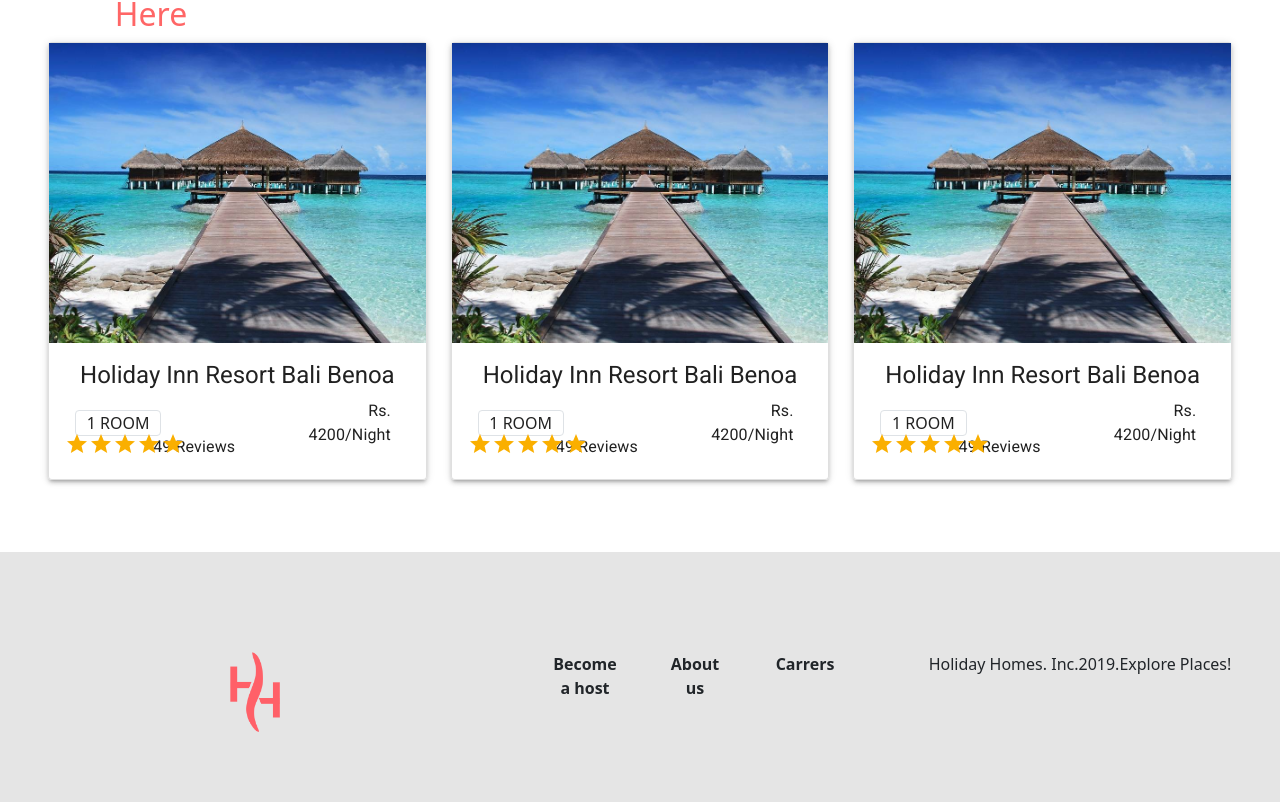
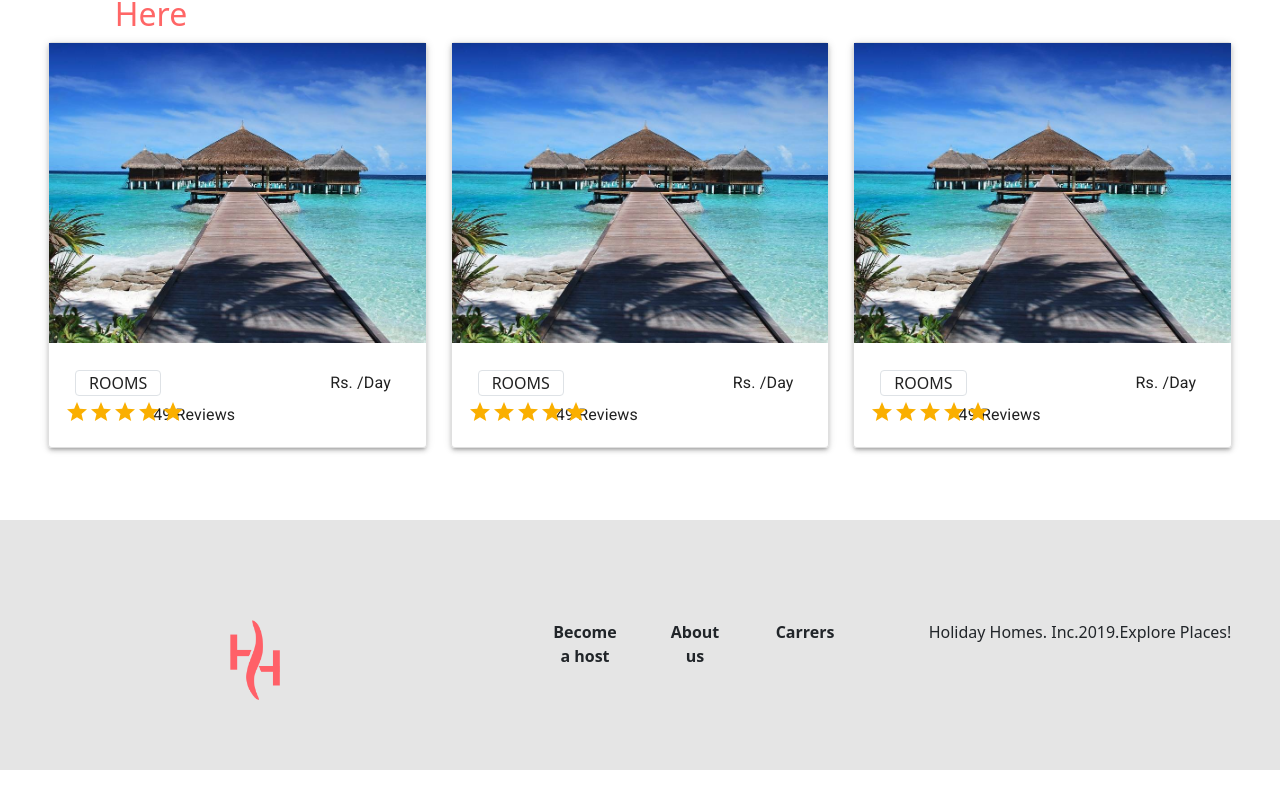
Before and after one commit to Anurag-Kishor/HolidayHomes, a React (Create React App) app in the folder frontend/my-app/: page /search in a window 1280 px wide. Shown: the part 731-1533 px from the top of the page. After the commit the page ends 1501 px from the top, so only its background shows below. Built offline with nearby package versions, Linux system fonts and the light colour scheme.

Commit message:
Added some code and params for newest additions along with actions

```diff
--- a/frontend/my-app/src/Components/RentalCard.js
+++ b/frontend/my-app/src/Components/RentalCard.js
@@ -10,7 +10,7 @@
 import { Card, Col, Row } from "react-bootstrap";
 import resortPhoto from "../assets/pixabay_maldives-1200.jpg";
 
-const RentalCard = () => {
+const RentalCard = (props) => {
   return (
     <Paper elevation={3}>
       <Card sx={{ maxWidth: 345 }}>
@@ -23,7 +23,7 @@
           />
           <CardContent>
             <Typography gutterBottom variant="h5" component="div">
-              Holiday Inn Resort Bali Benoa
+              {props.name}
             </Typography>
             <Row
               style={{
@@ -38,11 +38,11 @@
                 className="border rounded"
                 style={{ marginLeft: 10 }}
               >
-                1 ROOM
+                {props.noOfRooms} ROOMS
               </Col>
               <Col md={{ span: 3, offset: 5 }}>
                 <Typography variant="body1" align="right">
-                  Rs. 4200/Night
+                  Rs. {props.pricePerDay}/Day
                 </Typography>
               </Col>
             </Row>
--- a/frontend/my-app/src/Screens/HomeScreen.js
+++ b/frontend/my-app/src/Screens/HomeScreen.js
@@ -72,12 +72,12 @@
         </Col>
         <Col md={{ span: 2, offset: 8 }}>
           <Row>
-            <h3>See All</h3>
+            <button>See All</button>
           </Row>
         </Col>
       </Row>
       <Row className="px-5 mb-5 row__allow__gutter">
-        <Col>
+        {/* <Col>
           <RentalCard />
         </Col>
         <Col>
@@ -85,11 +85,24 @@
         </Col>
         <Col>
           <RentalCard />
-        </Col>
+        </Col> */}
         {newestAdditions.map((newestAddition, index) => {
           return index <= 2 ? (
-            <Col>
-              <RentalCard />
+            <Col key={newestAddition.rental_id}>
+              <Link
+                to={{
+                  pathname: "/rentalinfo/",
+                  rentalId: `${newestAddition.rental_id}`,
+                }}
+              >
+                <RentalCard
+                  rental_id={newestAddition.rental_id}
+                  name={newestAddition.name}
+                  pricePerDay={newestAddition.priceperday}
+                  noOfRooms={newestAddition.numberofrooms}
+                  noOfGuests={newestAddition.numberofguests}
+                />
+              </Link>
             </Col>
           ) : null;
         })}
--- a/frontend/my-app/src/Screens/RentalInfo.js
+++ b/frontend/my-app/src/Screens/RentalInfo.js
@@ -50,7 +50,8 @@
 import { Box } from "@mui/system";
 import Footer from "../Components/Footer";
 import NavbarHH from "../Components/NavbarHH";
-function RentalInfo() {
+function RentalInfo(props) {
+  console.log(props.location.rentalId);
   const [searchValue, setSearchValue] = useState("");
   const [isAvailable, setIsAvailable] = useState(false);
   const [checkInDate, setCheckInDate] = useState("");
```
